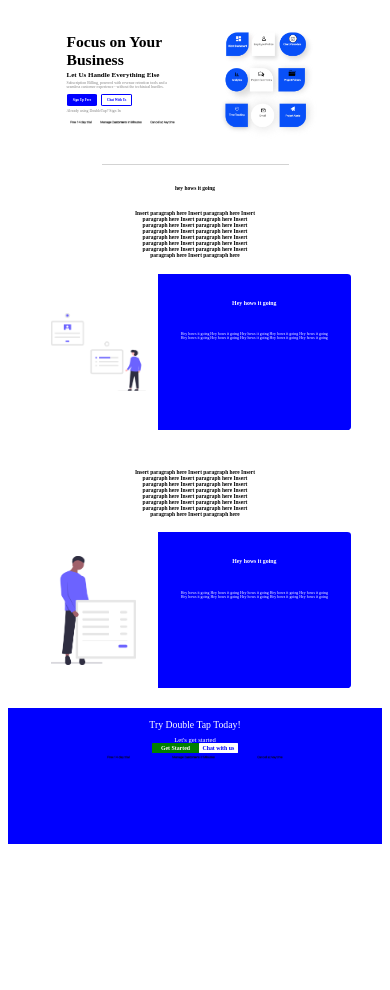
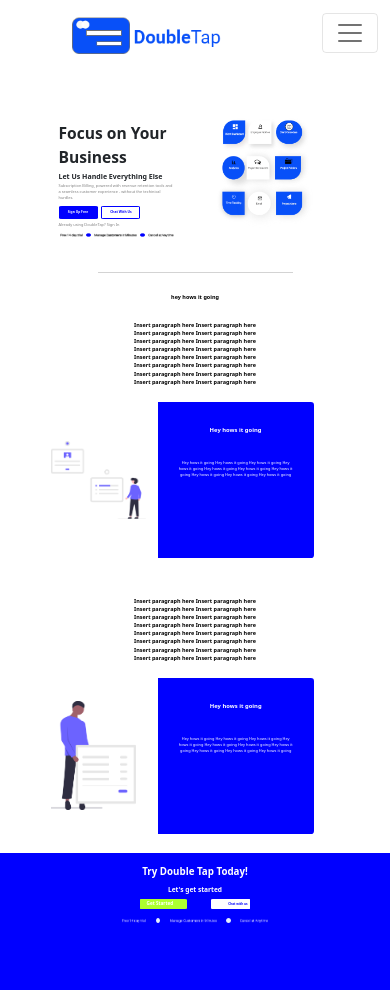
Before and after one commit to CameronBBailey/Week_1_Project, a plain HTML site: page howitworks.html in a window 390 px wide. Before the commit the page ends 852 px from the top, so only its background shows below. Drawn offline with nearby package versions, Linux system fonts and the light colour scheme.

Commit message:
Footer done

```diff
--- a/css/howitwork.css
+++ b/css/howitwork.css
@@ -1,5 +1,20 @@
+.navbar{
+    margin-bottom: 30px;
+}
 
-.header{
+.nav-item {
+    padding: 0 15px;
+}
+
+.buttons{
+    margin-left: 60px;
+}
+
+.navbar-brand{
+    margin-left: 60px;
+}
+
+.cheader{
     display: flex;
     padding-top: 5vw;
     height: 35vw;
@@ -52,7 +67,6 @@ height: 30vw;
     display: flex;
     height: 2vw;
 
-
 }
 
 .signupfreebutton{
@@ -63,13 +77,13 @@ height: 30vw;
     border-color: blue;
     border-style: solid;
     padding-top: .8vw;
-    padding-bottom: .8vw;
+    padding-bottom: 2vw;
     padding-left: 1.2vw;
     padding-right: 1.2vw;
     border-radius: 8%;
     border-width: 1px;
-    width: 5vw;
-    height: 1vw;
+    width: 10vw;
+    height: 2vw;
     font-size: .85vw;
     text-align: center;
     justify-content: center;
@@ -85,13 +99,13 @@ height: 30vw;
     border-style: solid;
     border-color:blue;
     padding-top: .8vw;
-    padding-bottom: .8vw;
+    padding-bottom: 2vw;
     padding-left: 1.2vw;
     padding-right: 1.2vw;
     border-radius: 8%;
     border-width: 1px;
-    width: 5vw;
-    height: 1vw;
+    width: 10vw;
+    height: 2vw;
     font-size: .85vw;
     text-align: center;
     justify-content: center;
@@ -101,6 +115,7 @@ height: 30vw;
     background-color: lightgray;
     height: 1px;
     width: 50%;
+    margin-top: 10vw;
 
 }
 
@@ -210,14 +225,22 @@ font-size: 1.5vw;
     height: 35vw;
     background-color: blue;
     flex-direction: column;
+    align-items: center;
+
 }
+.footercontent{  display: flex;
+    width: 80%;
+    height: 35vw;
+    flex-direction: column;
 
+}
 .footertitle{
     display: flex;
     justify-content: center;
     font-size: 2.5vw;
     color: white;
     margin-top: 3vw;
+    font-weight: bold;
 
 }
 .footersubtitle{
@@ -226,12 +249,14 @@ font-size: 1.5vw;
     font-size: 1.7vw;
     color: white;
     margin-top: 1.5vw;
-
+    font-weight: bold;
 }
 .footerbutton{
     display: flex;
     flex-direction: row;
     justify-content: center;
+    margin-top: 1vw;
+    margin-bottom: 2vw;
 
 }
 
@@ -240,17 +265,20 @@ font-size: 1.5vw;
 .footerbutton1{
     display: flex;
     text-decoration: none;
+
     justify-content: center;
     color: white;
-    background-color: green;
+    background-color: greenyellow;
     border-radius: 4%;
+
     text-decoration: none;
     font-weight: bold;
     width: 10vw;
-    font-size: 1.5vw;
+    font-size: 1.2vw;
     width: 12vw;
     height: 2.5vw;
     align-items: center;
+    margin-right: 2vw;
 
 }
 .footerbutton2{
@@ -261,10 +289,13 @@ font-size: 1.5vw;
     border-radius: 4%;
     text-decoration: none;
     font-weight: bold;
-    font-size: 1.5vw;
+    font-size: .8vw;
     width: 10vw;
     height: 2.5vw;
     align-items: center;
+    margin-left: 4vw;
+
+
 
 }
 .smalltextf{
--- a/howitworks.html
+++ b/howitworks.html
@@ -1,15 +1,72 @@
 <!DOCTYPE html>
 <html lang="en">
 <head>
-    <meta charset="UTF-8">
-    <meta http-equiv="X-UA-Compatible" content="IE=edge">
-    <meta name="viewport" content="width=device-width, initial-scale=1.0">
-    <title>Document</title>
-    <link rel="stylesheet" href="/css/howitwork.css">
+<meta charset="UTF-8">
+<meta name="viewport" content="width=device-width, initial-scale=1.0">
+<meta http-equiv="X-UA-Compatible" content="ie=edge">
+<meta name="Description" content="Enter your description here"/>
+<link rel="stylesheet" href="https://cdnjs.cloudflare.com/ajax/libs/twitter-bootstrap/5.1.0/css/bootstrap.min.css">
+<link rel="stylesheet" href="https://cdnjs.cloudflare.com/ajax/libs/font-awesome/5.15.4/css/all.min.css">
+<link rel="stylesheet" href="assets/css/style.css">
+<link rel="stylesheet" href="/css/howitwork.css">
+<title>Title</title>
 </head>
 <body>
+    <nav class="navbar navbar-expand-lg navbar-light bg-white">
+        <div class="container-fluid">
+          <a class="navbar-brand" href="#">
+            <img src="images/Logo-1.png" alt="" width="70%" height="" class="d-inline-block align-text-top">
+          </a>
+          <button class="navbar-toggler" type="button" data-bs-toggle="collapse" data-bs-target="#navbarNav" aria-controls="navbarNav" aria-expanded="false" aria-label="Toggle navigation">
+            <span class="navbar-toggler-icon"></span>
+          </button>
+          <div class="collapse navbar-collapse" id="navbarNav">
+            <ul class="links navbar-nav">
+              <li class="nav-item">
+                <a class="nav-link " href="#">Home</a>
+              </li>
+              <li class="nav-item">
+                <a class="nav-link" href="#">Features</a>
+              </li>
+              <li class="nav-item">
+                <a class="nav-link" href="#">Pricing</a>
+              </li>
+              <li class="nav-item">
+                <a class="nav-link" href="#">Pricing</a>
+              </li>
+              <li class="nav-item">
+                <a class="nav-link" href="#">How it Works</a>
+              </li>
+              <li class="nav-item">
+                <a class="nav-link" href="#">Support</a>
+              </li>
+            </ul>
+
+            <ul class="buttons navbar-nav">
+              <li class="nav-item">
+                <button class="btn btn-outline-primary my-2 my-sm-0" type="submit" >Sign In</button>
+              </li>
+              <li class="nav-item">
+                <button class="btn btn-outline-primary my-2 my-sm-0 bg-primary" type="submit" style="color: white;">Try it Free</button>
+              </li>
+            </ul>
+          </div>
+        </div>
+      </nav>
+
+
+
+
+
+
+
+
+
+
+<script src="https://cdnjs.cloudflare.com/ajax/libs/popper.js/2.9.2/umd/popper.min.js"></script>
+<script src="https://cdnjs.cloudflare.com/ajax/libs/twitter-bootstrap/5.1.0/js/bootstrap.min.js"></script>
 <div class="page">
-    <div class="header">
+    <div class="cheader">
     <div class="focusbox">
         <div class="titlebox">
             Focus on Your Business
@@ -29,7 +86,9 @@
         </div>
         <div class="smalltext">
             <div id="first"><img src="/img/Free -2.png"></div>
+            <div id="first"><img src="/img/BlueEllipse-1.png"></div>
             <div id="first"><img src="img/Manage Customers in Minutes-2.png"></div>
+            <div id="first"><img src="img/BlueEllipse-1.png"></div>
             <div id="first"><img src="img/Cancel at Anytime-2.png"></div>
         </div>
 
@@ -101,6 +160,7 @@
 </div>
 
 <div class="thefooter">
+<div class="footercontent">
     <div class="footertitle">
         Try Double Tap Today!
     </div>
@@ -116,12 +176,14 @@
         </div>
     </div>
     <div class="smalltextf">
-        <div id="first"><img src="/img/Free -2.png"></div>
-        <div id="first"><img src="img/Manage Customers in Minutes-2.png"></div>
-        <div id="first"><img src="img/Cancel at Anytime-2.png"></div>
+        <div id="first"><img src="/img/Free -1.png"></div>
+        <div id="first"><img src="img/Ellipse -1.png"></div>
+        <div id="first"><img src="img/Manage Customers in Minutes-1.png"></div>
+        <div id="first"><img src="img/Ellipse -1.png"></div>
+        <div id="first"><img src="img/Cancel at Anytime-1.png"></div>
     </div>
 </div>
-
+</div>
 </div>
 
 
```
Also changed, not shown: img/BlueEllipse-1.png (added).
